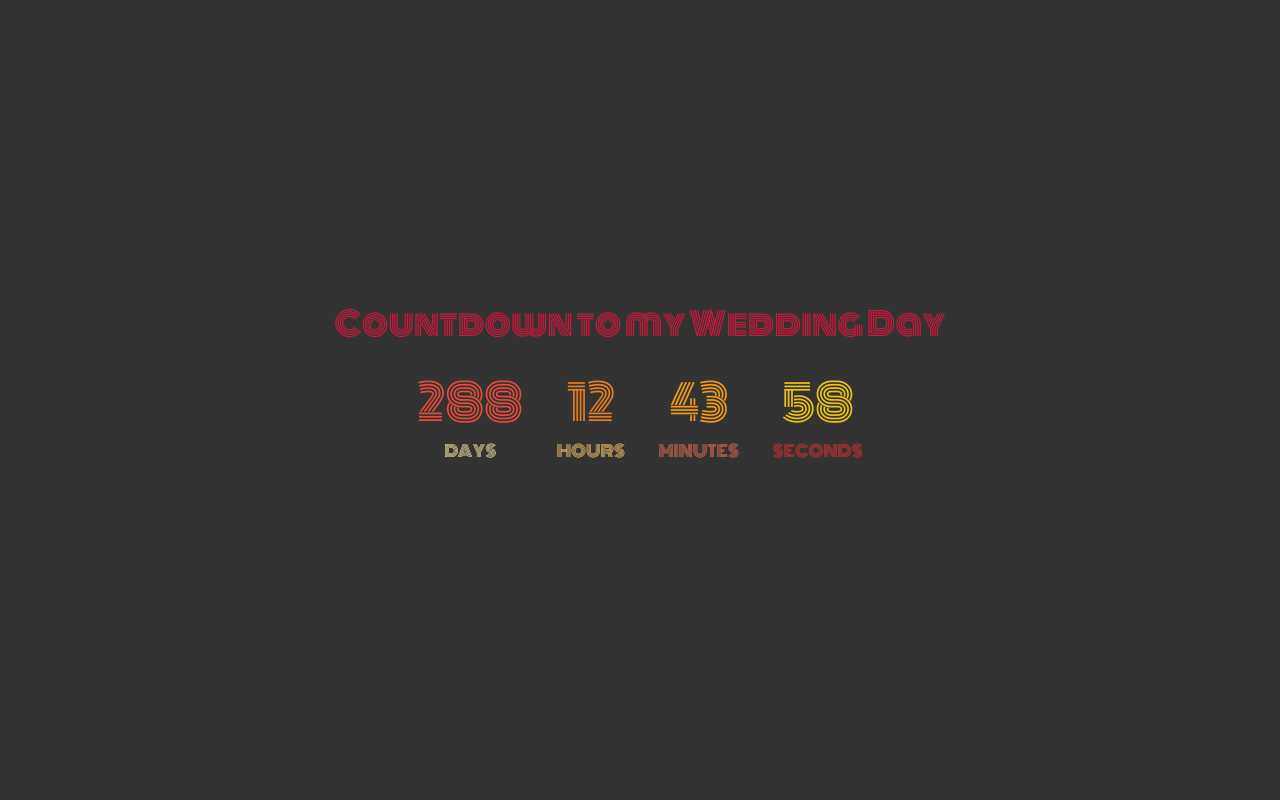
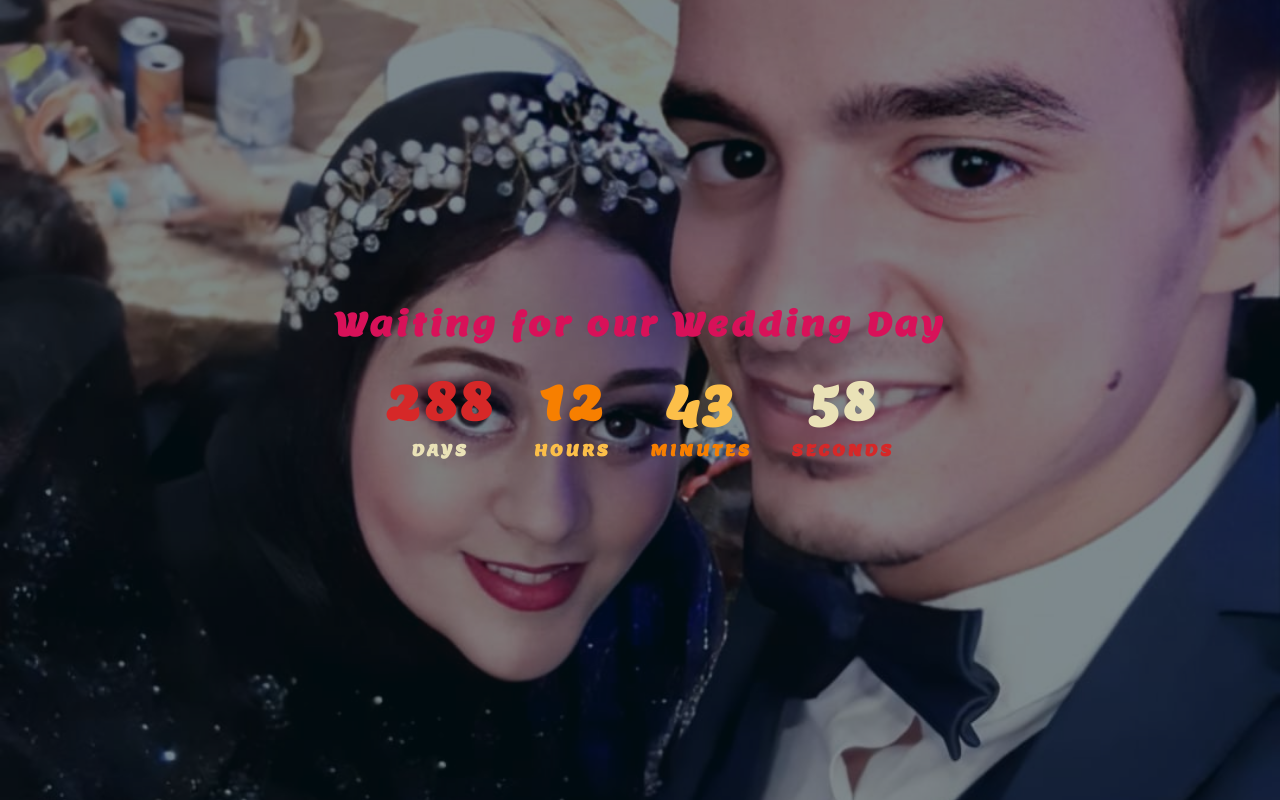
Before and after one commit to AhmedHashem94/My-Wedding-Date, a plain HTML site: page index.html in a window 1280 px wide. Drawn offline with Linux system fonts and the light colour scheme; a web font is replaced by a local one.

Commit message:
changing background

```diff
--- a/css/main.css
+++ b/css/main.css
@@ -1,8 +1,15 @@
 body {
-  background-color: #333;
-  font-family: "Gugi", cursive;
-  font-family: "Pacifico", cursive;
-  font-family: "Monoton", cursive;
+  font-family: "Lemon", cursive;
+  letter-spacing: 3px;
+}
+.overlay {
+  background-color: rgba(1, 22, 30, 0.5);
+}
+.our-img {
+  background-image: url(../imgs/A-M.jpeg);
+  background-repeat: no-repeat;
+  background-size: cover;
+  background-position: center center;
 }
 .container {
   color: #fff;
@@ -12,7 +19,7 @@ body {
 
 h1 {
   font-weight: normal;
-  color: crimson;
+  color: #d81159;
 }
 ul {
   padding: 0;
@@ -30,26 +37,26 @@ li span {
   font-size: 3rem;
 }
 #days {
-  color: #e74c3c;
+  color: #d62828;
 }
 .seconds {
-  color: #d63031;
+  color: #d62828;
 }
 #hours {
-  color: #e67e22;
+  color: #f77f00;
 }
 .minutes {
-  color: #e17055;
+  color: #f77f00;
 }
 #minutes {
-  color: #f39c12;
+  color: #fcbf49;
 }
 .hours {
-  color: #fdcb6e;
+  color: #fcbf49;
 }
 #seconds {
-  color: #f1c40f;
+  color: #eae2b7;
 }
 .days {
-  color: #ffeaa7;
+  color: #eae2b7;
 }
--- a/index.html
+++ b/index.html
@@ -4,33 +4,37 @@
     <meta charset="UTF-8" />
     <meta name="viewport" content="width=device-width, initial-scale=1.0" />
     <meta http-equiv="X-UA-Compatible" content="ie=edge" />
-    <title>Ahmed Hashem Wedding Day</title>
+    <title>A & M</title>
     <link rel="stylesheet" href="css/bootstrap.min.css" />
     <link
-      href="https://fonts.googleapis.com/css?family=Gugi|Monoton|Pacifico"
+      href="https://fonts.googleapis.com/css2?family=Lemon&display=swap"
       rel="stylesheet"
     />
     <link rel="stylesheet" href="css/main.css" />
   </head>
 
   <body>
-    <div class="preload">
-      <div class="load">
-        <hr />
-        <hr />
-        <hr />
-        <hr />
-      </div>
-    </div>
-    <div class="container d-flex align-items-center justify-content-center">
-      <div class="clock text-center">
-        <h1 id="head" class="h2">Countdown to my Wedding Day</h1>
-        <ul>
-          <li class="days"><span id="days"></span>days</li>
-          <li class="hours"><span id="hours"></span>Hours</li>
-          <li class="minutes"><span id="minutes"></span>Minutes</li>
-          <li class="seconds"><span id="seconds"></span>Seconds</li>
-        </ul>
+    <div class="our-img">
+      <div class="overlay">
+        <div class="container d-flex align-items-center justify-content-center">
+          <div class="clock text-center">
+            <h1 id="head" class="h2 font-weight-bold">
+              Waiting for our Wedding Day
+            </h1>
+            <ul class="">
+              <li class="days font-weight-bold"><span id="days"></span>days</li>
+              <li class="hours font-weight-bold">
+                <span id="hours"></span>Hours
+              </li>
+              <li class="minutes font-weight-bold">
+                <span id="minutes"></span>Minutes
+              </li>
+              <li class="seconds font-weight-bold">
+                <span id="seconds"></span>Seconds
+              </li>
+            </ul>
+          </div>
+        </div>
       </div>
     </div>
     <script src="js/jquery-3.3.1.min.js"></script>
```
Also changed, not shown: imgs/A-M.jpeg (added).
